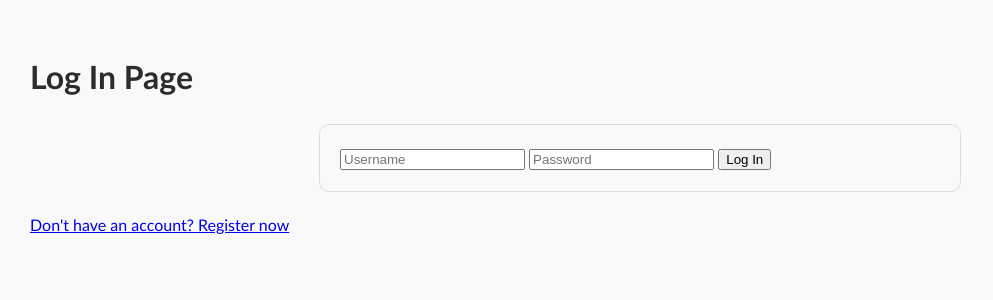
After one commit to jalam-jedi/master, a Flask app: page /login in a window 1280 px wide. The commit adds this page. Shown: the top 300 px of the page, without its empty margins (0-993 px from the left). Run offline with Flask 3, Linux system fonts and the light colour scheme.

Commit message:
Added Login Functionality. Still need good Gui

```diff
--- a/main.py
+++ b/main.py
@@ -2,14 +2,61 @@ from flask import Flask, url_for, redirect,request, render_template
 from flask_sqlalchemy import SQLAlchemy
 from datetime import datetime
 from flask_migrate import Migrate
-
-
+from flask_login import LoginManager, UserMixin, login_required, login_user, logout_user, current_user
+from flask_wtf import FlaskForm
+from wtforms import StringField, PasswordField, SubmitField, IntegerField, SelectField, DecimalField, DateField
+from wtforms.validators import DataRequired, Email, EqualTo, Length, NumberRange, InputRequired, IPAddress, IPAddress, ValidationError
+from flask_bcrypt import Bcrypt
 
 app= Flask(__name__)
 app.config['SQLALCHEMY_DATABASE_URI']='sqlite:///gis.db'
 db =SQLAlchemy(app)
 migrate = Migrate(app, db)
+app.config['SECRET_KEY'] = '60029032.comQWERTY'
+bcrypt = Bcrypt(app)
 
+login_manager= LoginManager()
+login_manager.init_app(app)
+login_manager.login_view = 'login'
+
+@login_manager.user_loader
+def load_user(user_id):
+    return User.query.get(int(user_id))
+
+
+#Register Form
+class RegisterForm(FlaskForm):
+    username = StringField('Username', validators=[DataRequired(), Length(min=4, max=20)] ,render_kw={"placeholder":"Username"})
+
+    email = StringField('Username', validators=[DataRequired(), Length(min=4, max=40 )] ,render_kw={"placeholder":"Email"})
+
+    password = PasswordField('Password', validators=[DataRequired(), Length(min=8, max=20)] , render_kw={"placeholder":"Password"})
+
+    submit = SubmitField("Register")
+
+    def validate_username(self, username):
+        existing_username = User.query.filter_by(username=username.data).first()
+
+        if existing_username:
+            raise ValidationError('Username already exists . Please choose a different username')
+
+#Login Form
+class LoginForm(FlaskForm):
+    username = StringField('Username', validators=[DataRequired(), Length(min=4, max=20)], render_kw={"placeholder":"Username"})
+
+    password = PasswordField('Password', validators=[DataRequired(), Length(min=8, max=20)], render_kw={"placeholder":"Password"})
+
+    submit = SubmitField("Log In")
+
+
+#User Info Database
+class User(UserMixin, db.Model):
+    id = db.Column(db.Integer, primary_key=True)
+    username = db.Column(db.String(64), unique=True, nullable=False)
+    email = db.Column(db.String(120), unique=True, nullable=False)
+    password = db.Column(db.String(120), nullable=False)
+
+#Main Web Databse
 class GIS_Model(db.Model):
     ID = db.Column(db.Integer, primary_key=True)
     ImagePath= db.Column(db.String(2000),nullable =False)
@@ -20,6 +67,7 @@ class GIS_Model(db.Model):
     Source =db.Column(db.String(50),nullable=True)
     Date =db.Column(db.DateTime,default =datetime.utcnow)
 
+#Image Detail Databse
 class COMP_Model(db.Model):
     ImageID= db.Column(db.Integer,primary_key=True)
     ImagePath= db.Column(db.String(2000),nullable =False)
@@ -29,6 +77,7 @@ class COMP_Model(db.Model):
     Comp_Analysis =db.Column(db.String(500),nullable=False)
     Insight= db.Column(db.String(500),nullable=False)
 
+#Comaprison Databse
 class ANALYSIS_Model(db.Model):
     ImageID = db.Column(db.Integer, primary_key=True)
     ImagePath = db.Column(db.String(2000), nullable=False)
@@ -39,22 +88,51 @@ class ANALYSIS_Model(db.Model):
     Climate = db.Column(db.String(500), nullable=False)
 
 
-@app.route('/')
-
+#Main Page
+@app.route('/',methods=['Post','Get'])
+@login_required
 def main_page():
     gis_data= GIS_Model.query.all()
 
     return render_template('main.html',gis_data=gis_data)
 
+#Log In Page
+@app.route('/login',methods =['Post','Get'])
+
+def login():
+    form = LoginForm()
+    if form.validate_on_submit():
+        user = User.query.filter_by(username=form.username.data).first()
+        if user:
+            bcrypt.check_password_hash(user.password,form.password.data)
+            login_user(user)
+            return redirect('/')
+    return render_template('login.html',form=form)
+
+#Register Page
+@app.route('/register',methods =['Post','Get'])
+def register_page():
+    form =RegisterForm()
+    if form.validate_on_submit():
+        hashed_password = bcrypt.generate_password_hash(form.password.data)
+        new_user =User(username=form.username.data,email=form.email.data,password=hashed_password)
+        db.session.add(new_user)
+        db.session.commit()
+        return redirect(url_for('login'))
+
+    return render_template('register.html',form=form )
+
+#Image Details Page
 @app.route('/image/<int:image_id>')
+@login_required
 def image_detail(image_id):
     # Query the GIS_Model table for the image with the given ID
     image = COMP_Model.query.get_or_404(image_id)
     return render_template('image_detail.html', image=image)
 
-
-
+#Comparison Page
 @app.route("/comparison", methods=['POST', 'GET'])
+@login_required
 def comp_page():
     images_data = ANALYSIS_Model.query.all()
 
@@ -81,9 +159,12 @@ def comp_page():
     return render_template('comparison.html', images_data=images_data)
 
 
-
-
-
+#Logout Page
+@app.route('/logout',methods=['Post','Get'])
+@login_required
+def logout():
+    logout_user()
+    return redirect(url_for('login'))
 
 if __name__ == '__main__':
     app.run(debug=True)
--- a/static/css/styles.css
+++ b/static/css/styles.css
@@ -199,10 +199,6 @@ label {
    margin-top: 20px;
 }
 
-
-
-
-
 p {
    margin: 5px 0;
 }
--- /dev/null
+++ b/templates/login.html
@@ -0,0 +1,14 @@
+{% extends "basic.html" %}
+
+{% block body %}
+<h1>Log In Page</h1>
+<form action="" method="POST">
+{{form.hidden_tag()}}
+{{form.username}}
+{{form.password}}
+{{form.submit}}
+
+</form>
+
+<a href="/register">Don't have an account? Register now</a>
+{% endblock %}
--- a/templates/main.html
+++ b/templates/main.html
@@ -35,7 +35,7 @@
     </div>
 {% endfor %}
 
-
+<a href="{{url_for('logout')}}">Log Out</a>
 
 <div id="about_us">
     <h2>About Us</h2>
@@ -44,7 +44,6 @@
     <ul>
         <li><strong>Jawad Alam</strong>: Backend and frontend work. Jawad took on the challenge of creating a seamless user experience by combining strong backend logic and intuitive frontend design.</li>
         <li><strong>Muhammad Kaif Malik</strong>: Research and UI designer. Kaif's contributions were pivotal in ensuring the project is both visually appealing and easy to navigate, with a focus on user interface design.</li>
-        <li><strong>Shaheer</strong>: Research data provider. Shaheer gathered and provided the key data, offering valuable insights into the geographical and cultural features of California's wonders.</li>
     </ul>
 
     <p>Through this project, we aim to share the beauty and diversity of California’s remarkable natural and man-made wonders, while offering users a meaningful way to explore them. Thank you for visiting and exploring with us!</p>
```
Also changed, not shown: templates/register.html (added, +14 -0 lines), instance/gis.db, 1 other file.
